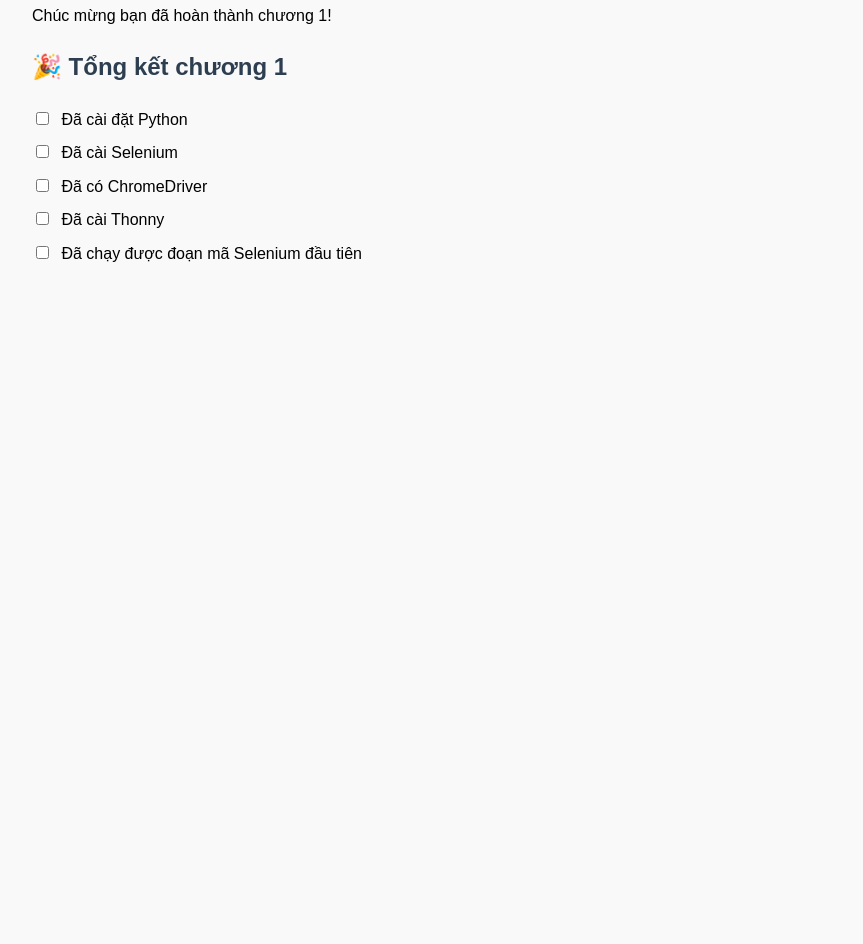
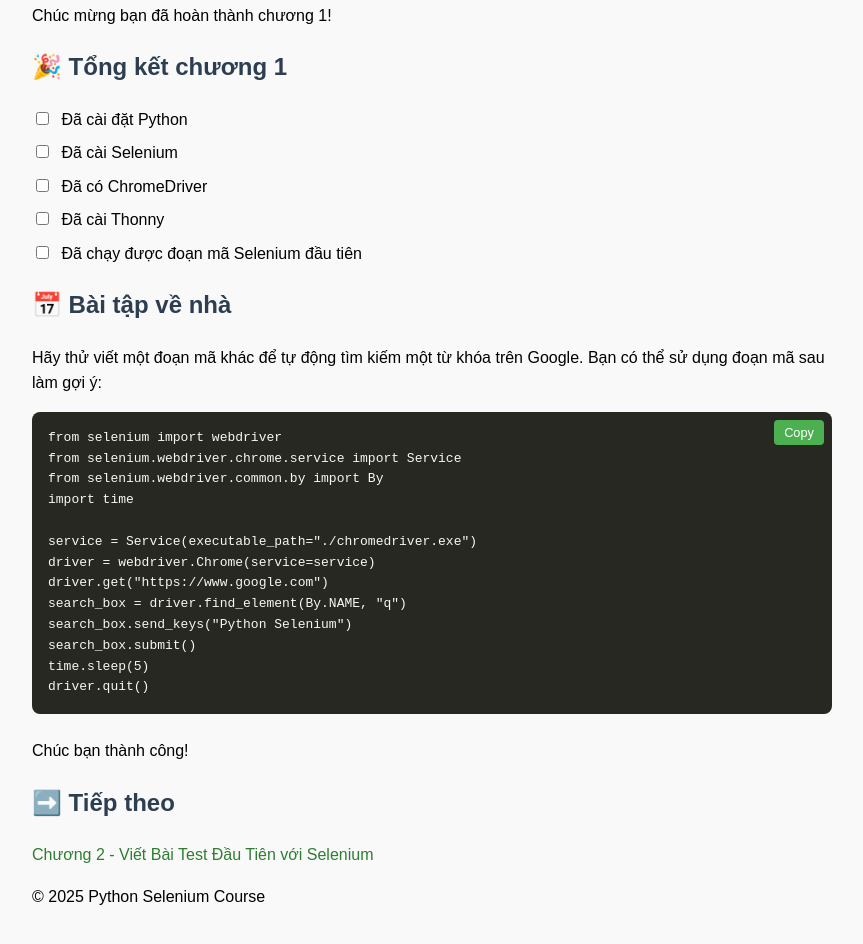
Before and after one commit to MrL8199/SelenyThon, a plain HTML site: page PythonSelenium_d1.html in a window 1280 px wide. Shown: the part 6769-7713 px from the top of the page, without its empty margins (208-1071 px from the left). Before the commit the page ends 7075 px from the top, so only its background shows below. Drawn offline with Linux system fonts and the light colour scheme.

Commit message:
Add homework exercises and navigation links to chapters in Python Selenium course

```diff
--- a/PythonSelenium_d1.html
+++ b/PythonSelenium_d1.html
@@ -151,6 +151,31 @@ driver.quit()</code></pre>
   <label><input type="checkbox" data-id="done-test"> Đã chạy được đoạn mã Selenium đầu tiên</label>
 </div>
 
+<h2>📅 Bài tập về nhà</h2>
+<p>Hãy thử viết một đoạn mã khác để tự động tìm kiếm một từ khóa trên Google. Bạn có thể sử dụng đoạn mã sau làm gợi ý:</p>
+<pre><button class="copy-button" onclick="copyCode(this)">Copy</button><code>from selenium import webdriver
+from selenium.webdriver.chrome.service import Service
+from selenium.webdriver.common.by import By
+import time
+
+service = Service(executable_path="./chromedriver.exe")
+driver = webdriver.Chrome(service=service)
+driver.get("https://www.google.com")
+search_box = driver.find_element(By.NAME, "q")
+search_box.send_keys("Python Selenium")
+search_box.submit()
+time.sleep(5)
+driver.quit()</code></pre>
+<p>Chúc bạn thành công!</p>
+
+<!-- Link đến chương 2 -->
+<h2>➡️ Tiếp theo</h2>
+<p><a href="PythonSelenium_d2.html">Chương 2 - Viết Bài Test Đầu Tiên với Selenium</a></p>
+
+<footer>
+  <p>© 2025 Python Selenium Course</p>
+</footer>
+
 <script>
   function copyCode(button) {
     const pre = button.parentElement;
```
Also changed, not shown: PythonSelenium_d2.html (+14 -0 lines).
